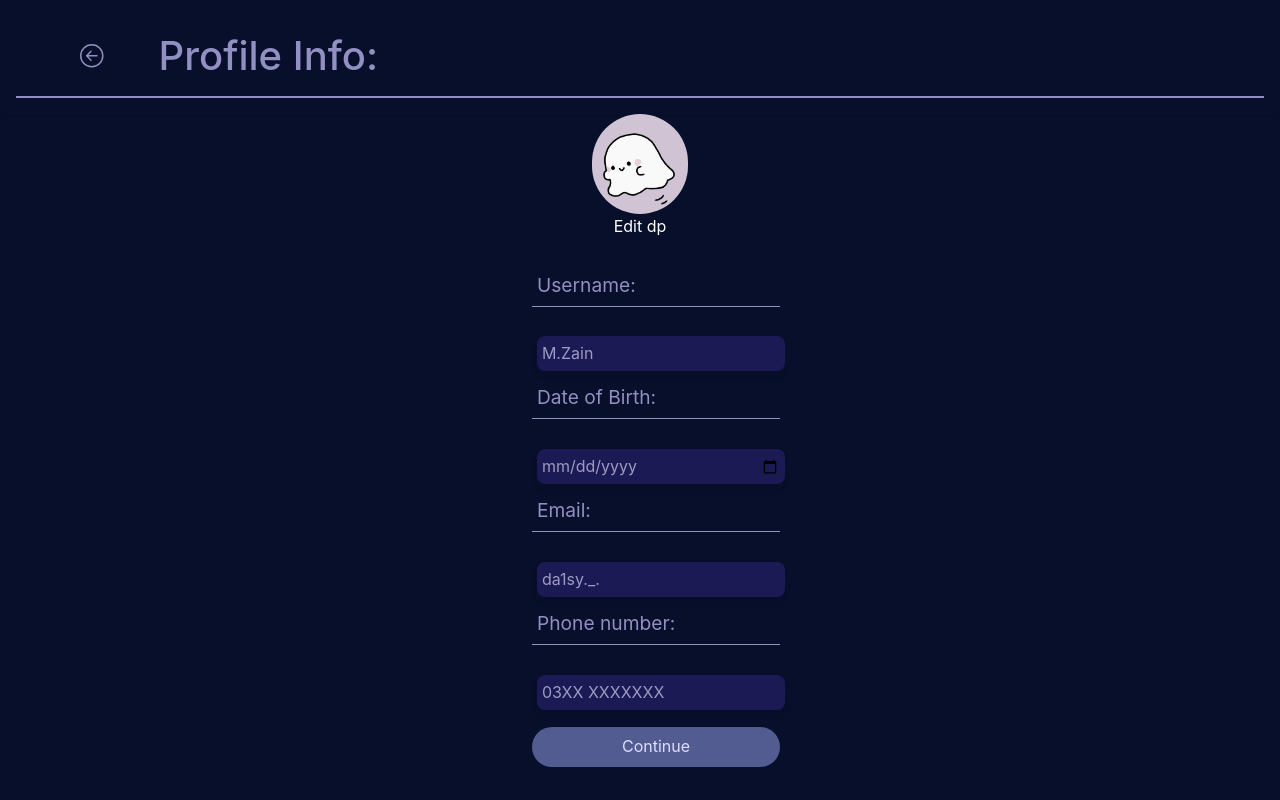
After one commit to Nini010/Wisper, a Flask app: page /profileinfo in a window 1280 px wide. The commit adds this page. Run offline with Flask 3, Linux system fonts and the light colour scheme; parts of the project's set-up code (start-up, migrations or seed data) failed here and were passed over; some libraries are stand-ins or nearby versions.

Commit message:
ProfileInfo page added

```diff
--- a/Source/Main.py
+++ b/Source/Main.py
@@ -287,5 +287,9 @@ def profile():
 def notification():
     return render_template('notifications.html')
 
+@app.route('/profileinfo')
+def profileinfo():
+    return render_template('ProfileInfo.html')
+
 if __name__ == '__main__':
     app.run(host='0.0.0.0', port=5000, debug=True, ssl_context=('ssl.crt', 'ssl.key'))
--- a/Source/static/css/chats.css
+++ b/Source/static/css/chats.css
@@ -252,6 +252,20 @@ p {
 }
 
 /*Profile page*/
+.prof-banner {
+  height: 60px;
+  display: grid;
+  grid-template-columns: 100px 1fr 100px;
+  align-items: center;
+  justify-content: center;
+  padding: 0 0;
+  align-items: center;
+  vertical-align: middle;
+  background-color: transparent;
+  border-bottom: 2px solid #9290C3;
+
+}
+
 .profile-portion {
   display: flexbox;
   align-items: center;
--- a/Source/static/css/settings.css
+++ b/Source/static/css/settings.css
@@ -24,8 +24,11 @@ h1 {
   text-decoration: none;
   color: #9290C3;
   padding: 2%;
-  font-size: 1.5rem;
-  line-height: 1.6;
+  font-size: 1.2rem;
+  line-height: 2rem;
+  border-bottom: 1px solid #9290C3;
+  width: 100%;
+  display: block;
 }
 
 .list-item:hover {
@@ -66,6 +69,23 @@ nav a:hover {
 }
 
 /*Edit Profile styles:*/
+.container {
+  max-width: 100%;
+  width: 100%;
+  justify-content: left;
+  display: block;
+}
+
+.ltg {
+  text-decoration: none;
+  color: white;
+}
+
+.existing-username {
+  padding-left: 2%;
+  color: #767575;
+}
+
 .input {
   border-radius: 0.5rem;
   margin: 2% 2%;
@@ -73,6 +93,8 @@ nav a:hover {
   border: none;
   box-shadow: 0 4px 6px rgba(0, 0, 0, 0.1);
   padding: 2%;
+  color: #9d9bc1;
+  width: 100%;
 }
 
 .input:active {
@@ -80,7 +102,7 @@ nav a:hover {
 }
 
 .input::placeholder {
-  color: #9290C3;
+  color: #9d9bc1;
 }
 
 .banner {
@@ -96,6 +118,19 @@ nav a:hover {
   display: flex;
   justify-content: center;
 
+}
+
+.edit-dp-container {
+  display: flex;
+  align-items: center;
+  flex-direction: column;
+  align-items: center;
+}
+
+.edit-dp {
+
+  border-radius: 100px;
+  height: 100px;
 }
 
 /*Sign Up*/
@@ -181,6 +216,7 @@ nav a:hover {
   margin-top: 10px;
   padding-right: 10px;
   padding-left: 10px;
+  margin-bottom: 2%;
 }
 
 .notif-btn {
@@ -198,3 +234,27 @@ nav a:hover {
   cursor: pointer;
   box-shadow: 2px 1px 2px 1px rgba(255, 255, 255, 0.277);
 }
+
+/*initial input*/
+.info-container {
+  max-width: 100%;
+  width: 100%;
+  justify-content: center;
+  display: block;
+}
+
+.position {
+  display: flex;
+  justify-items: center;
+  flex-direction: column;
+  align-items: center;
+  margin-top: 2%;
+}
+
+.y {
+  line-height: 25px;
+}
+
+.continue-btn {
+  margin-top: 5%;
+}
--- a/Source/templates/EditProfile.html
+++ b/Source/templates/EditProfile.html
@@ -37,7 +37,7 @@
             <ul class="edit-list" type="none">
               <li><a class="list-item editP" href="#">Display name</a><br>
               <label for="display name" class="usernameS">username</label><br>
-          <input type="text" class="input" name="display name" placeholder="da1sy._."></input>
+              <input type="text" class="input" name="display name"placeholder="da1sy._."></input>
               </li>
               <li><a class="list-item editP" href="#">DOB</a>
                 <input type="date" class="input" name="date" placeholder="mm/dd/yyyy"></input>
@@ -45,8 +45,7 @@
               <li><a class="list-item editP" href="#">Email</a></li>
               <li>
                 <a class="list-item editP" href="#">Phone no.</a><br>
-          <input type="text" class="input" name="Phone Number" pattern="/^+92(7\d|8\d|9\d)\d{9}$/"
-            placeholder="03XX XXXXXXX"></input>
+                <input type="text" class="input" name="Phone Number" pattern="/^+92(7\d|8\d|9\d)\d{9}$/" placeholder="03XX XXXXXXX"></input>
               </li>
               <li><a class="list-item editP" href="#">Privacy</a></li>
               <li><a class="list-item editP" href="#">Log Out</a></li>
--- /dev/null
+++ b/Source/templates/ProfileInfo.html
@@ -0,0 +1,60 @@
+<!DOCTYPE html>
+<html lang="en">
+<head>
+    <meta charset="UTF-8">
+    <meta name="viewport" content="width=device-width, initial-scale=1.0">
+    <title>Wisper</title>
+
+  <link rel="stylesheet" href="{{ url_for('static', filename='bootstrap/css/bootstrap.min.css') }}">
+    <link rel="stylesheet" href="static\css\chats.css">
+    <link rel="stylesheet" href="static\css\settings.css">
+</head>
+<body>
+  <script src="{{ url_for('static', filename='bootstrap/js/bootstrap.bundle.min.js') }}"></script>
+    <nav>
+        <div class="container banner">
+          <a href="{{ url_for('settings') }}">
+            <div class="btc">
+              <button class="btn back" type="button" id="backtochat">
+              <svg xmlns="http://www.w3.org/2000/svg" width="25" height="25" fill="#9290C3" class="bi bi-arrow-left-circle" viewBox="0 0 17 17">
+                <path fill-rule="evenodd" d="M1 8a7 7 0 1 0 14 0A7 7 0 0 0 1 8m15 0A8 8 0 1 1 0 8a8 8 0 0 1 16 0m-4.5-.5a.5.5 0 0 1 0 1H5.707l2.147 2.146a.5.5 0 0 1-.708.708l-3-3a.5.5 0 0 1 0-.708l3-3a.5.5 0 1 1 .708.708L5.707 7.5z"/>
+              </svg>
+            </button>
+            </div>
+            </a>
+              <div class="title">
+                <h1>Profile Info:</h1>
+              </div>
+        </div>
+    </nav>
+
+    <main class="info-container">
+        <div class="editP-card">
+          <div class="edit-dp-container">
+            <img class="edit-dp" src="static\images\pfp.jpg">
+            <a class="link-to-gallery ltg" href="">Edit dp</a>
+          </div>
+            <ul class="edit-list position" type="none">
+              <div class="centering-along-y y ">
+              <li>
+                <a class="list-item editP" href="#">Username:</a><br>
+              <input type="text" class="input" name="display name"placeholder="M.Zain"></input>
+              </li>
+              <li>
+                <a class="list-item editP" href="#">Date of Birth:</a><br>
+                <input type="date" class="input" name="date" placeholder="mm/dd/yyyy"></input>
+              </li>
+              <li>
+                <a class="list-item editP" href="#">Email:</a><br>
+                <input type="text" class="input" name="display name"placeholder="da1sy._."></input></li>
+              <li>
+                <a class="list-item editP" href="#">Phone number:</a><br>
+                <input type="text" class="input" name="Phone Number" pattern="/^+92(7\d|8\d|9\d)\d{9}$/" placeholder="03XX XXXXXXX"></input>
+              </li>
+              <button class="notif-btn continue-btn">Continue</button>
+            </div>
+            </ul>
+        </div>
+    </main>
+</body>
+</html>
--- a/Source/templates/Profilepage.html
+++ b/Source/templates/Profilepage.html
@@ -1,8 +1,12 @@
 {% extends "base.html" %}
+{% block header %}
+<p>hiii</p>
+{% endblock %}
 
 {% block content %}
 <div class="profile-portion">
   <div class="profile-container">
+
     <div class="dp profile-img-container">
       <img class="profileimg" src="static/images/pfp.jpg">
 
@@ -20,7 +24,6 @@
 
     <div class="u-name">
       <p class="name">Name</p>
-      <p class="user">@username</p>
     </div>
 
   </div>
--- a/Source/templates/base.html
+++ b/Source/templates/base.html
@@ -19,6 +19,9 @@
         <!--Header-->
         <div class="header">
             <p class="appName">Wisper</p>
+            {% block header %}
+            <!-- main content here -->
+            {% endblock %}
         </div>
         <main>
             {% block content %}
--- a/Source/templates/chats.html
+++ b/Source/templates/chats.html
@@ -26,7 +26,6 @@
     <a href="{{ url_for('DM') }}" class="dm-link">
       <div class="account-info">
         <p class="name">Oliver</p>
-        <p class="username">usernames</p>
       </div>
     </a>
   </div>
```
Also changed, not shown: Source/templates/Search.html (+3 -4 lines). Lines whose indentation alone changed are shown as unchanged.
